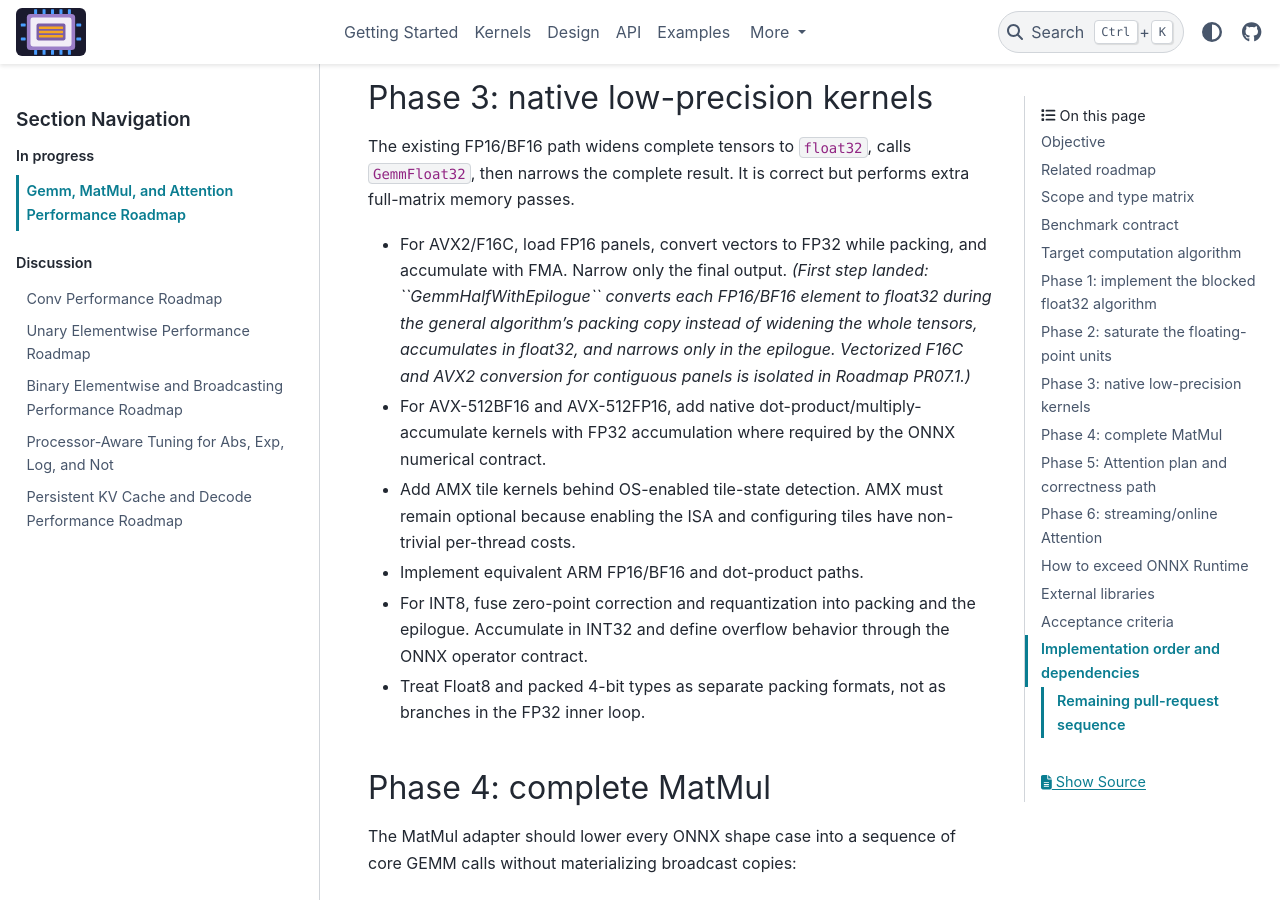
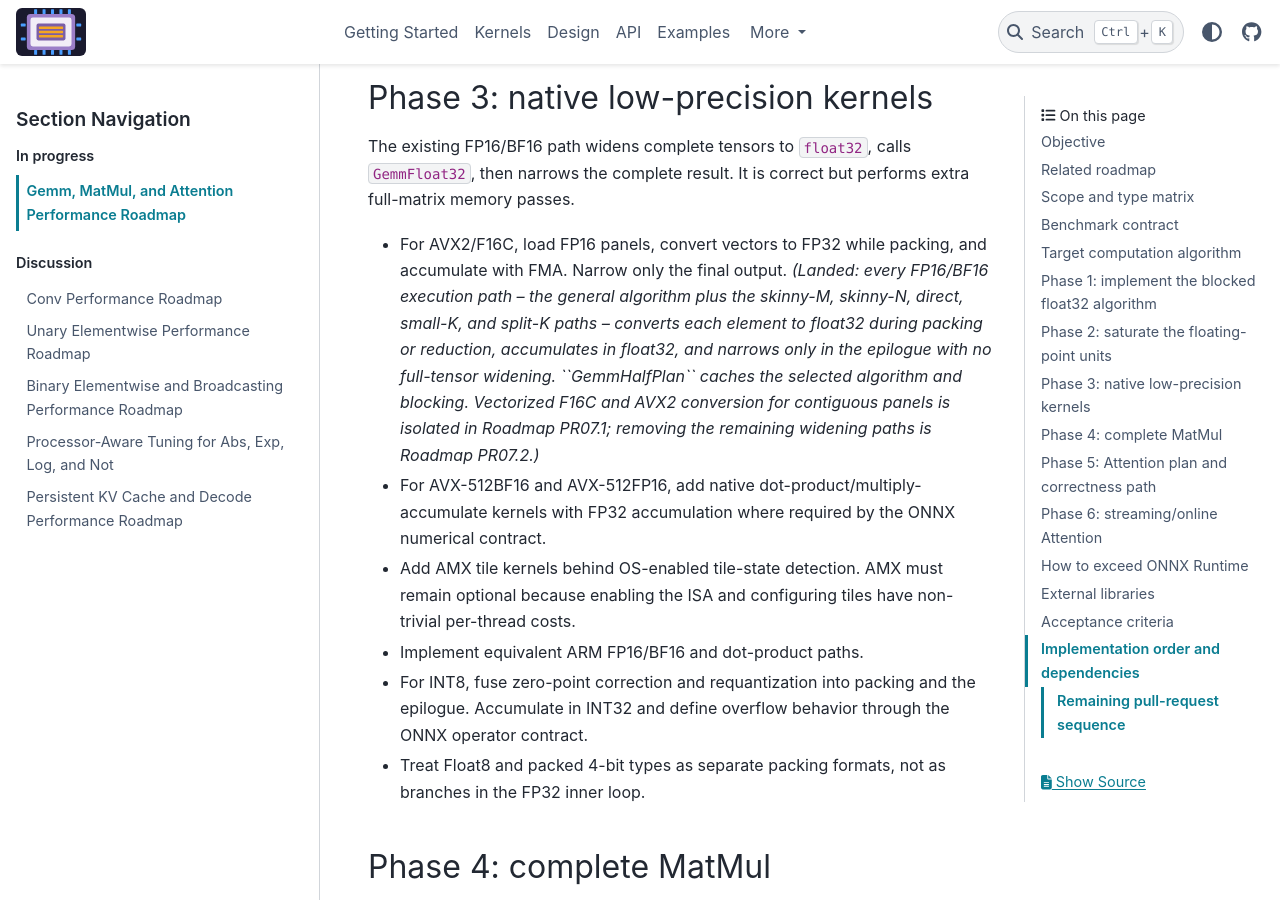
Before and after one commit to xadupre/onnx-light-cpu, a Sphinx documentation site: the page built from docs/next_steps/2026_08_gemm_matmul.rst, in a window 1280 px wide and 900 px high, scrolled down 8853 px. Built offline with Sphinx 7.4.7 and the PyData theme 0.15.4, drawn with Linux system fonts in a browser that asks for light colours; pages that are not in the unit, such as notebooks, are missing from menus; some of the changed text lies outside the part shown.

Commit message:
GEMM PR07.2: run all FP16/BF16 algorithms from typed inputs, add GemmHalfPlan
Co-authored-by: xadupre <22452781+xadupre@users.noreply.github.com>

```diff
--- a/docs/next_steps/2026_08_gemm_matmul.rst
+++ b/docs/next_steps/2026_08_gemm_matmul.rst
@@ -378,11 +378,13 @@ The existing FP16/BF16 path widens complete tensors to ``float32``, calls
 extra full-matrix memory passes.
 
 * For AVX2/F16C, load FP16 panels, convert vectors to FP32 while packing, and
-  accumulate with FMA. Narrow only the final output. *(First step landed:
-  ``GemmHalfWithEpilogue`` converts each FP16/BF16 element to float32 during
-  the general algorithm's packing copy instead of widening the whole tensors,
-  accumulates in float32, and narrows only in the epilogue. Vectorized F16C and
-  AVX2 conversion for contiguous panels is isolated in Roadmap PR07.1.)*
+  accumulate with FMA. Narrow only the final output. *(Landed: every FP16/BF16
+  execution path -- the general algorithm plus the skinny-M, skinny-N, direct,
+  small-K, and split-K paths -- converts each element to float32 during packing
+  or reduction, accumulates in float32, and narrows only in the epilogue with no
+  full-tensor widening. ``GemmHalfPlan`` caches the selected algorithm and
+  blocking. Vectorized F16C and AVX2 conversion for contiguous panels is isolated
+  in Roadmap PR07.1; removing the remaining widening paths is Roadmap PR07.2.)*
 * For AVX-512BF16 and AVX-512FP16, add native dot-product/multiply-accumulate
   kernels with FP32 accumulation where required by the ONNX numerical contract.
 * Add AMX tile kernels behind OS-enabled tile-state detection. AMX must remain
@@ -742,7 +744,7 @@ require measurements on dedicated hardware.
        performance with no priority shape below 0.9x where the type is
        supported.
      - P3-P4.
-     - PR07.0 and PR07.1 are implemented. The remaining
+     - PR07.0, PR07.1, and PR07.2 are implemented. The remaining
        work is split by execution path, ISA, and type below; hardware-specific
        lanes may proceed in parallel after their shared semantic dependency.
      - Roadmap PR07.0 through PR10.5 below.
@@ -891,9 +893,9 @@ fallbacks are ordered. Completed rows remain visible so scope is not lost.
        ``GemmPlan::Execute`` overload, so the algorithm, blocking, and thread
        count are prepared once and only rebuilt when the dtype, shape, or
        attributes change. Dynamic B keeps the ordinary per-call packing path.
-       FP16/BF16 stay on the widening path pending the P5 low-precision
-       kernels. ``MatMul`` has no registered operator yet, so its plan wiring
-       arrives with that kernel.
+       FP16/BF16 now cache a keyed immutable ``GemmHalfPlan`` and execute from
+       typed inputs with FP32 accumulation (Roadmap PR07.2). ``MatMul`` has no
+       registered operator yet, so its plan wiring arrives with that kernel.
    * - Roadmap PR06.5
      - Sustain large-matrix throughput on Zen and generic x86.
      - Measured MR/NR candidates and shape-constrained MC/NC/KC choices keep
@@ -997,7 +999,8 @@ fallbacks are ordered. Completed rows remain visible so scope is not lost.
        inputs and FP32 accumulators. Immutable plans cover FP16/BF16, and tests
        prove that no priority algorithm allocates expanded A or B tensors.
      - PR07.0
-     - Pending
+     - `Implemented in #203
+       <https://github.com/xadupre/onnx-light-cpu/pull/203>`_
    * - Roadmap PR07.3
      - Native AVX-512FP16 kernel.
      - One FP16 micro-kernel family, its CPUID dispatch, tails, and differential
```
Also changed, not shown: 7 other files.
